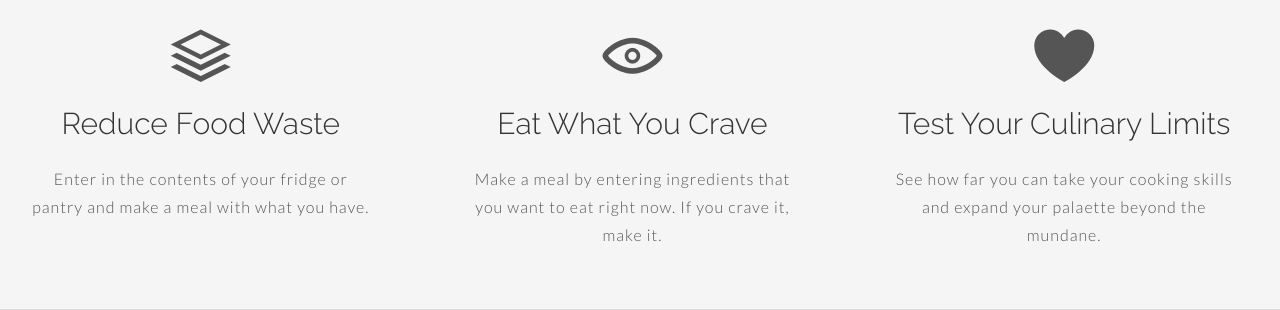
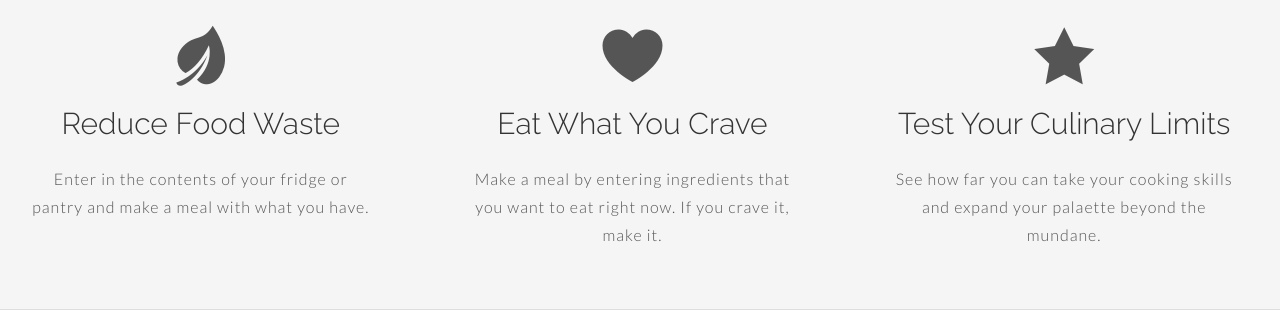
Before and after one commit to huntermotte/fridge-cleaner-app, a PHP site: page / in a window 1280 px wide. Shown: the part 601-911 px from the top of the page. Run offline with PHP 8.4, Linux system fonts and the light colour scheme.

Commit message:
new commit

```diff
--- a/assets/css/results-styles.css
+++ b/assets/css/results-styles.css
@@ -16,6 +16,11 @@ input[type=text]:focus {
     width: 75%;
 }
 
+.searchbar {
+    margin-left: auto;
+    margin-right: auto;
+}
+
 .search-results {
 
 }
--- a/assets/js/app.js
+++ b/assets/js/app.js
@@ -1,4 +1,4 @@
-var recipePuppyAPI = 'https://crossorigin.me/http://www.recipepuppy.com/api/'
+var recipePuppyAPI = 'http://www.recipepuppy.com/api/'
 
 function getDataFromAPI(ingredients, callback) {
   var query = {
--- a/index.html
+++ b/index.html
@@ -42,7 +42,7 @@
 		<!-- ==== HEADERWRAP ==== -->
 	    <div id="headerwrap" id="home" name="home">
 			<header class="clearfix">
-	  		 		<h1><span class="icon icon-shield"></span></h1>
+	  		 		<h1><span class="icon icon-food"></span></h1>
 	  		 		<p>Search any ingredients.</p>
 	  		 		<p>Find a delicious recipe.</p>
 	  		 		<button type="button" class="btn btn-success"><a href="resultspage.html">Get Started</a></button>
@@ -53,19 +53,19 @@
 		<div id="greywrap">
 			<div class="row">
 				<div class="col-lg-4 callout">
-					<span class="icon icon-stack"></span>
+					<span class="icon icon-leaf"></span>
 					<h2>Reduce Food Waste</h2>
 					<p>Enter in the contents of your fridge or pantry and make a meal with what you have. </p>
 				</div><!-- col-lg-4 -->
 
 				<div class="col-lg-4 callout">
-					<span class="icon icon-eye"></span>
+					<span class="icon icon-heart"></span>
 					<h2>Eat What You Crave</h2>
 					<p>Make a meal by entering ingredients that you want to eat right now. If you crave it, make it. </p>
 				</div><!-- col-lg-4 -->
 
 				<div class="col-lg-4 callout">
-					<span class="icon icon-heart"></span>
+					<span class="icon icon-star"></span>
 					<h2>Test Your Culinary Limits</h2>
 					<p>See how far you can take your cooking skills and expand your palaette beyond the mundane.   </p>
 				</div><!-- col-lg-4 -->
```
Also changed, not shown: 1 other file.
